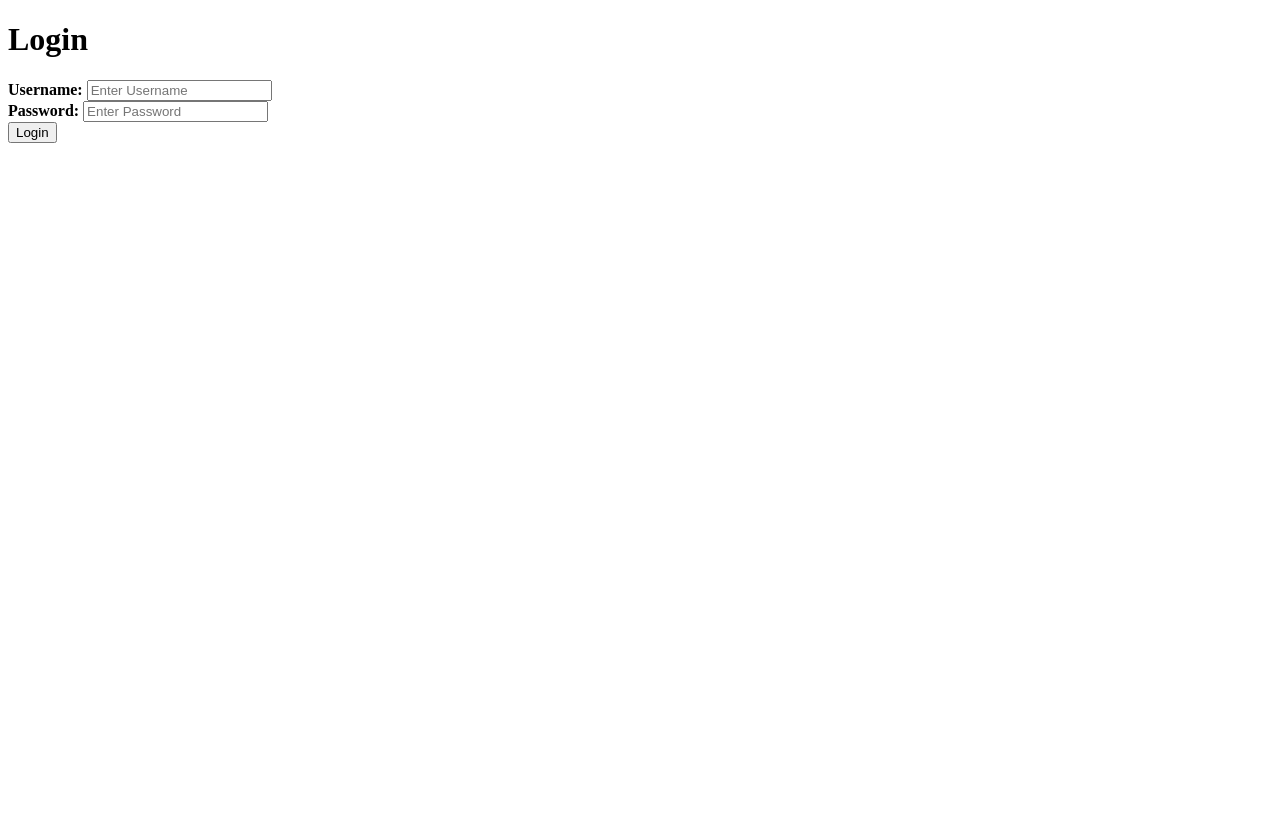
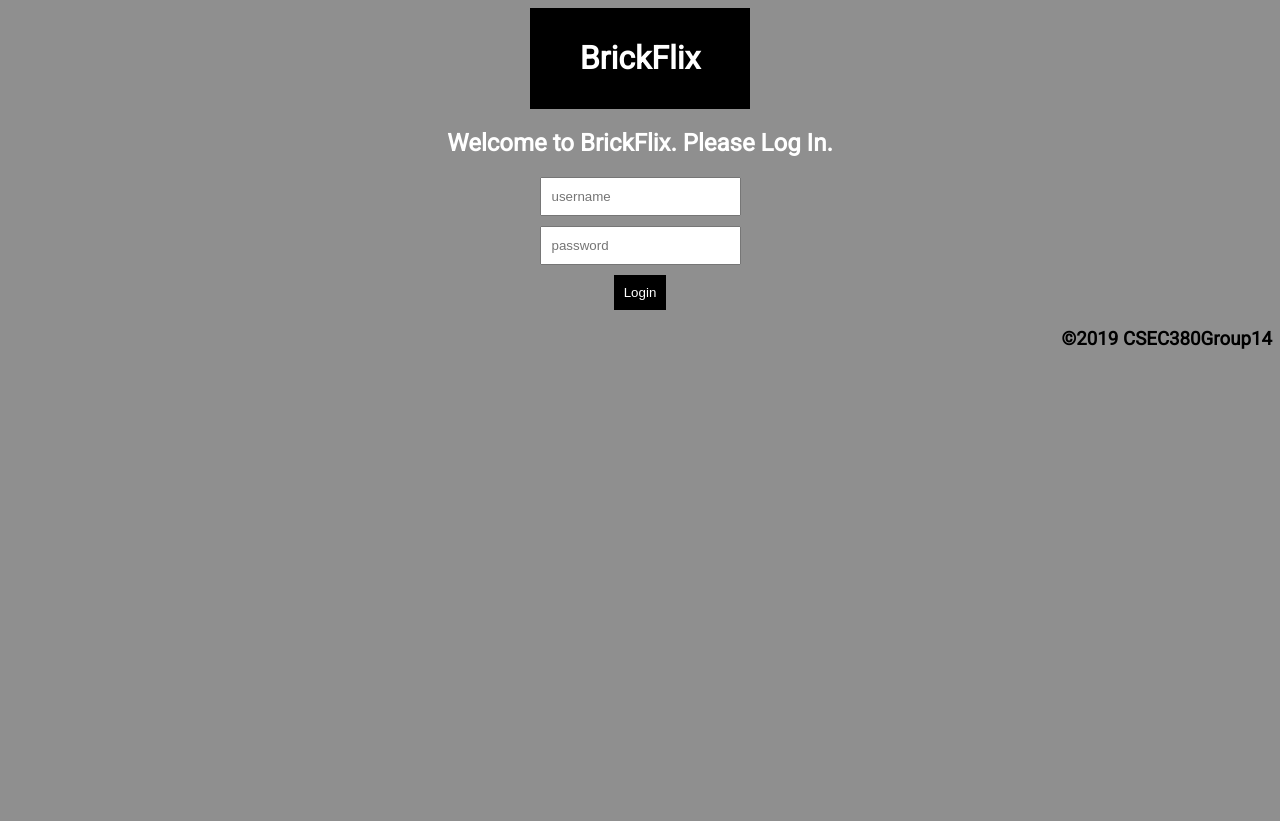
Before and after one commit to GiaQM115/CSEC380Group14, a PHP site: page / in a window 1280 px wide. After the commit the page ends 349 px from the top, so only its background shows below. Run offline with PHP 8.4, Linux system fonts and the light colour scheme.

Commit message:
CSS functionality and page updates
Created main CSS stylesheet and made slight edits to structures of login and home pages.

```diff
--- a/docker/www/index.html
+++ b/docker/www/index.html
@@ -5,19 +5,30 @@
         <meta charset="utf-8">
         <link rel="icon" href="favicon.ico">
         <link rel="stylesheet" href="main.css">
+		<link rel="stylesheet" href="https://fonts.googleapis.com/css?family=Roboto">
     </head>
     <body>
         <div>
-            <h1 id="loginPrompt">Login</h1>
-            <form id="loginForm">
-                <label for="usernameField"><b>Username: </b></label>
-                <input id="usernameField" type="text" placeholder="Enter Username" required>
-                <br>
-                <label for="passwordField"><b>Password: </b></label>
-                <input id="passwordField" type="password" placeholder="Enter Password" required>
-                <br>
-                <button id="loginButton" type="button">Login</button>
-            </form>
+			<div id="siteLogo">
+				<h1>BrickFlix</h1>
+			</div>
+			<div id="pageTitle">
+				<h2>Welcome to BrickFlix. Please Log In.</h2>
+			</div>
+			<div id="loginForm">
+				<form id="brickFlixLogin">
+					<label>
+						<input id="usernameField" type="text" placeholder="username" required>
+					</label>
+					<label>
+						<input id="passwordField" type="password" placeholder="password" required>
+					</label>
+					<button id="loginButton" type="button" form="brickFlixLogin">Login</button>
+				</form>
+			</div>
+			<div id="footer">
+				<h3>&copy;2019 CSEC380Group14</h3>
+			</div>
         </div>
         <script type="text/javascript" src="index.js"></script>
     </body>
--- a/docker/www/main.css
+++ b/docker/www/main.css
@@ -1,5 +1,70 @@
 html, body {
     height: 100%;
+	background-color: #8f8f8f;
+	font-family: Roboto, sans-serif;
+}
+
+a:link, a:visited{
+	text-decoration: none;
+	color: white;
+}
+
+a:hover{
+	text-decoration: none;
+	color: grey;
+}
+
+#siteLogo{
+	background-color: black;
+	color: white;
+	max-width: 200px;
+	padding: 10px;
+	text-align: center;
+	margin: auto;
+}
+
+#pageTitle{
+	color: white;
+	text-align: center;
+}
+
+#logout{
+	position: absolute;
+	top: 10px;
+	right: 10px;
+	background-color: black;
+	color: white;
+	max-width: 100px;
+	text-align: center;
+	padding: 6px;
+}
+
+#footer{
+	position: ;
+	color: black;
+	text-align: right;
+}
+
+#loginForm{
+	text-align: center;
+	width: 500px;
+	margin: auto;
+}
+
+#loginButton{
+	background-color: black;
+	border: none;
+	color: white;
+	padding: 10px;
+}
+
+input{
+	padding: 10px;
+}
+
+label{
+	display: block;
+	margin-bottom: 10px;
 }
 
 img {
```
Also changed, not shown: docker/www/home.html (+12 -3 lines).
